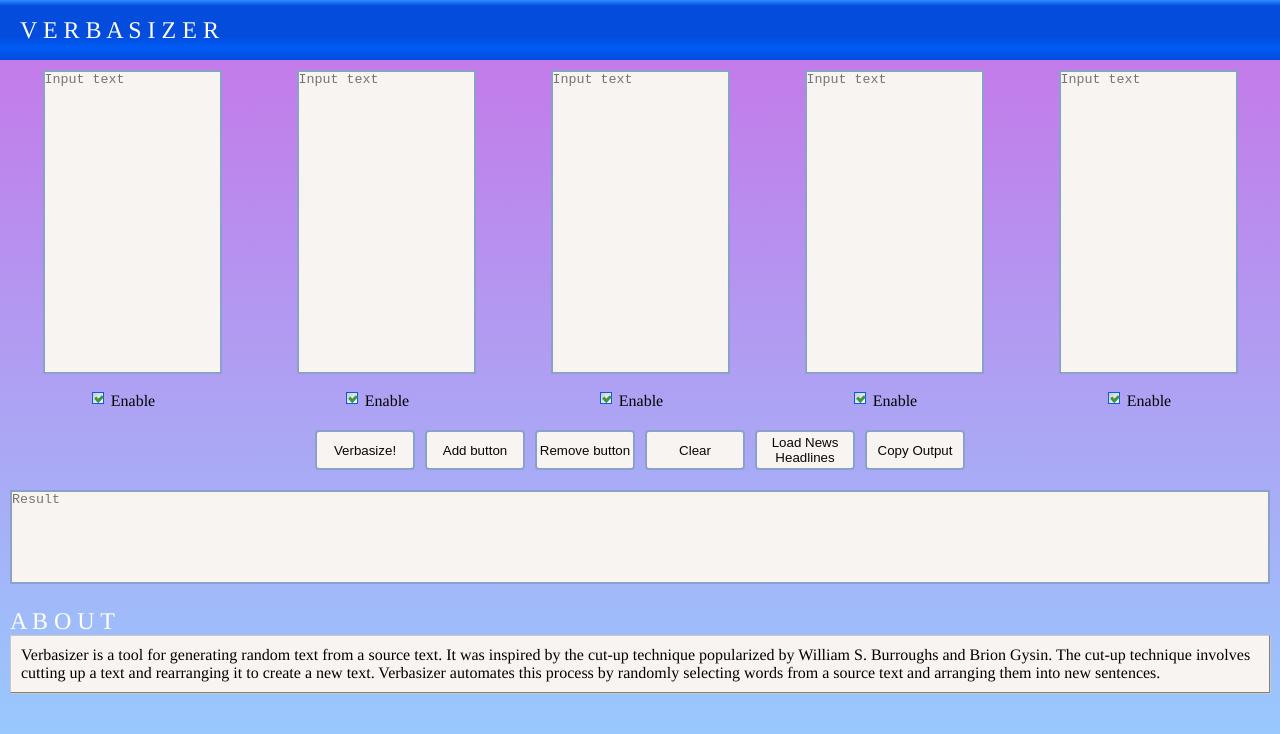
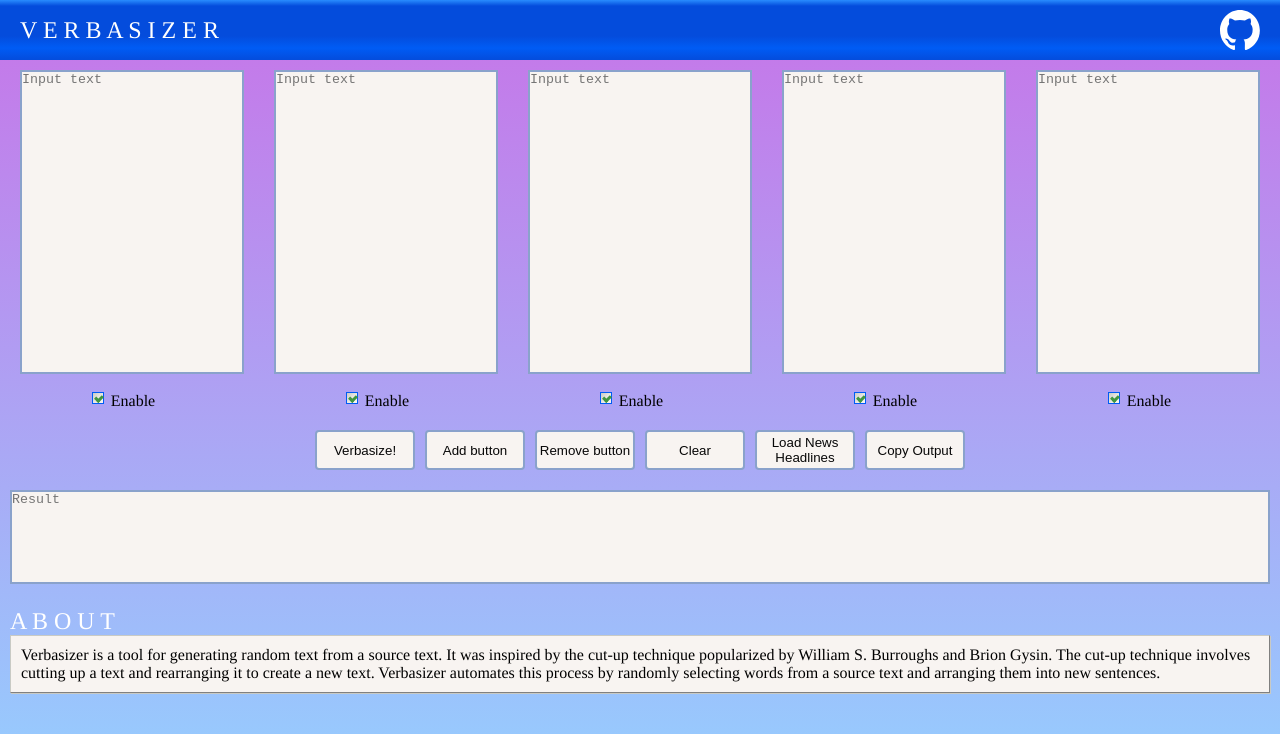
Before and after one commit to TendTo/Verbasizer, a website with bundled scripts: page public/index.html in a window 1280 px wide. Built offline with nearby package versions, Linux system fonts and the light colour scheme.

Commit message:
style: add github button

```diff
--- a/public/css/style.css
+++ b/public/css/style.css
@@ -33,6 +33,19 @@
   );
 }
 
+nav > * {
+  max-height: 100%;
+}
+
+nav .github {
+  text-decoration: none;
+}
+
+nav .github img {
+  height: 40px;
+  width: 40px;
+}
+
 .input-text-list {
   width: 100%;
   padding: 0 10px;
@@ -48,6 +61,11 @@
   align-items: center;
   justify-content: center;
   padding: 10px;
+}
+
+.input-text-list .input-text-container textarea {
+  min-width: 150px;
+  width: 100%;
 }
 
 .button-list {
--- a/public/index.html
+++ b/public/index.html
@@ -13,6 +13,9 @@
       <h1 class="aesthetic-effect-text-glitch" data-glitch="V E R B A S I Z E R">
         V E R B A S I Z E R
       </h1>
+      <a class="github" href="https://github.com/TendTo/Verbasizer" target="_blank">
+        <img src="./img/github.svg" alt="GitHub Mark" />
+      </a>
     </nav>
 
     <main>
@@ -97,9 +100,7 @@
           Remove button
         </button>
 
-        <button id="clear-button" type="button" class="aesthetic-windows-xp-button">
-          Clear
-        </button>
+        <button id="clear-button" type="button" class="aesthetic-windows-xp-button">Clear</button>
 
         <button id="load-news-button" type="button" class="aesthetic-windows-xp-button">
           Load News Headlines
```
Also changed, not shown: public/img/github.svg (added).
